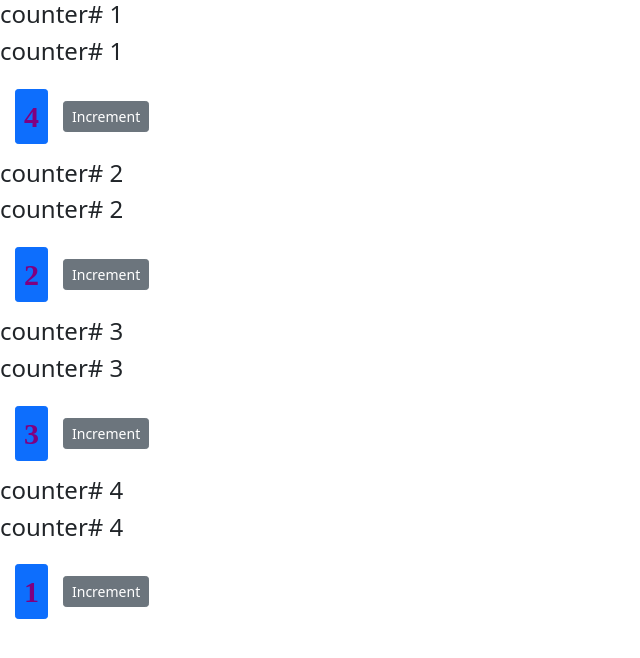
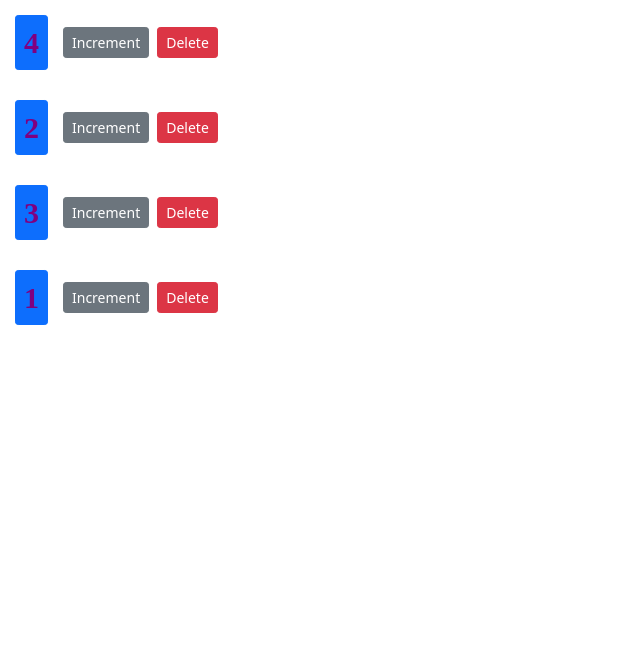
Before and after one commit to rohankebria/React-ShoppingCart, a React (Create React App) app: page / in a window 1280 px wide. Shown: the top 658 px of the page, without its empty margins (0-640 px from the left). Built offline with nearby package versions, Linux system fonts and the light colour scheme.

Commit message:
Updating State using Delete event handler

```diff
--- a/src/components/counter.jsx
+++ b/src/components/counter.jsx
@@ -25,8 +25,6 @@ class Counter extends Component {
     //console.log("children:", this.props);
     return (
       <div>
-        <h4>counter# {this.props.id}</h4>
-        {this.props.children}
         <span style={this.style} className={this.getBadgeClasses()}>
           {this.formatCount()}
         </span>
@@ -39,6 +37,12 @@ class Counter extends Component {
           className="btn btn-secondary btn-sm"
         >
           Increment
+        </button>
+        <button
+          className="btn btn-danger btn-sm m-2"
+          onClick={() => this.props.onDelete(this.props.id)}
+        >
+          Delete
         </button>
       </div>
     );
--- a/src/components/counters.jsx
+++ b/src/components/counters.jsx
@@ -14,13 +14,21 @@ class Counters extends Component {
     return (
       <div>
         {this.state.counters.map((counter) => (
-          <Counter key={counter.id} value={counter.value} id={counter.id}>
-            <h4>counter# {counter.id}</h4>
-          </Counter>
+          <Counter
+            key={counter.id}
+            value={counter.value}
+            id={counter.id}
+            onDelete={this.handleDelete}
+          ></Counter>
         ))}
       </div>
     );
   }
+
+  handleDelete = (counterId) => {
+    const counters = this.state.counters.filter((c) => c.id !== counterId);
+    this.setState({ counters: counters });
+  };
 }
 
 export default Counters;
```
